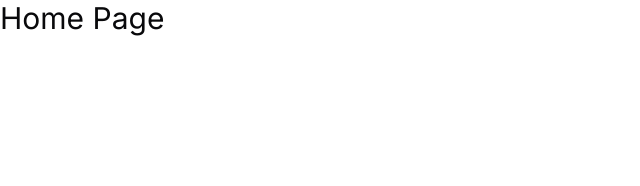
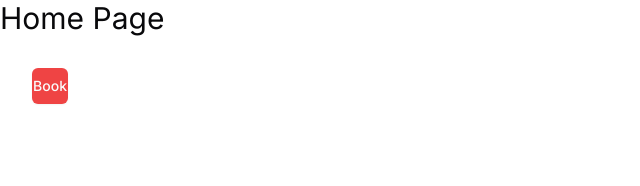
Before and after one commit to mmaustin/booking-app, a Next.js app in the folder booking/: page / in a window 1280 px wide. Shown: the top 186 px of the page, without its empty margins (0-640 px from the left). Built offline with nearby package versions, Linux system fonts and the light colour scheme.

Commit message:
Installed shadcn button component

```diff
--- a/booking/app/page.tsx
+++ b/booking/app/page.tsx
@@ -1,8 +1,14 @@
+import { Button } from "@/components/ui/button";
+
 
 
 const HomePage = () => {
+
   return (
-    <h1 className="text-3xl">Home Page</h1>
+    <div className="">
+      <h1 className="text-3xl">Home Page</h1>
+      <Button variant='destructive' size={"icon"} className=" capitalize m-8">Book</Button>
+    </div>
   )
 }
 export default HomePage;
--- /dev/null
+++ b/booking/components/ui/button.tsx
@@ -0,0 +1,57 @@
+import * as React from "react"
+import { Slot } from "@radix-ui/react-slot"
+import { cva, type VariantProps } from "class-variance-authority"
+
+import { cn } from "@/lib/utils"
+
+const buttonVariants = cva(
+  "inline-flex items-center justify-center whitespace-nowrap rounded-md text-sm font-medium transition-colors focus-visible:outline-none focus-visible:ring-1 focus-visible:ring-ring disabled:pointer-events-none disabled:opacity-50",
+  {
+    variants: {
+      variant: {
+        default:
+          "bg-primary text-primary-foreground shadow hover:bg-primary/90",
+        destructive:
+          "bg-destructive text-destructive-foreground shadow-sm hover:bg-destructive/90",
+        outline:
+          "border border-input bg-background shadow-sm hover:bg-accent hover:text-accent-foreground",
+        secondary:
+          "bg-secondary text-secondary-foreground shadow-sm hover:bg-secondary/80",
+        ghost: "hover:bg-accent hover:text-accent-foreground",
+        link: "text-primary underline-offset-4 hover:underline",
+      },
+      size: {
+        default: "h-9 px-4 py-2",
+        sm: "h-8 rounded-md px-3 text-xs",
+        lg: "h-10 rounded-md px-8",
+        icon: "h-9 w-9",
+      },
+    },
+    defaultVariants: {
+      variant: "default",
+      size: "default",
+    },
+  }
+)
+
+export interface ButtonProps
+  extends React.ButtonHTMLAttributes<HTMLButtonElement>,
+    VariantProps<typeof buttonVariants> {
+  asChild?: boolean
+}
+
+const Button = React.forwardRef<HTMLButtonElement, ButtonProps>(
+  ({ className, variant, size, asChild = false, ...props }, ref) => {
+    const Comp = asChild ? Slot : "button"
+    return (
+      <Comp
+        className={cn(buttonVariants({ variant, size, className }))}
+        ref={ref}
+        {...props}
+      />
+    )
+  }
+)
+Button.displayName = "Button"
+
+export { Button, buttonVariants }
--- a/booking/package.json
+++ b/booking/package.json
@@ -10,6 +10,7 @@
   },
   "dependencies": {
     "@radix-ui/react-icons": "^1.3.0",
+    "@radix-ui/react-slot": "^1.1.0",
     "class-variance-authority": "^0.7.0",
     "clsx": "^2.1.1",
     "next": "14.2.5",
```
Also changed, not shown: 1 other file (tests, documents, lock files or other folders).
